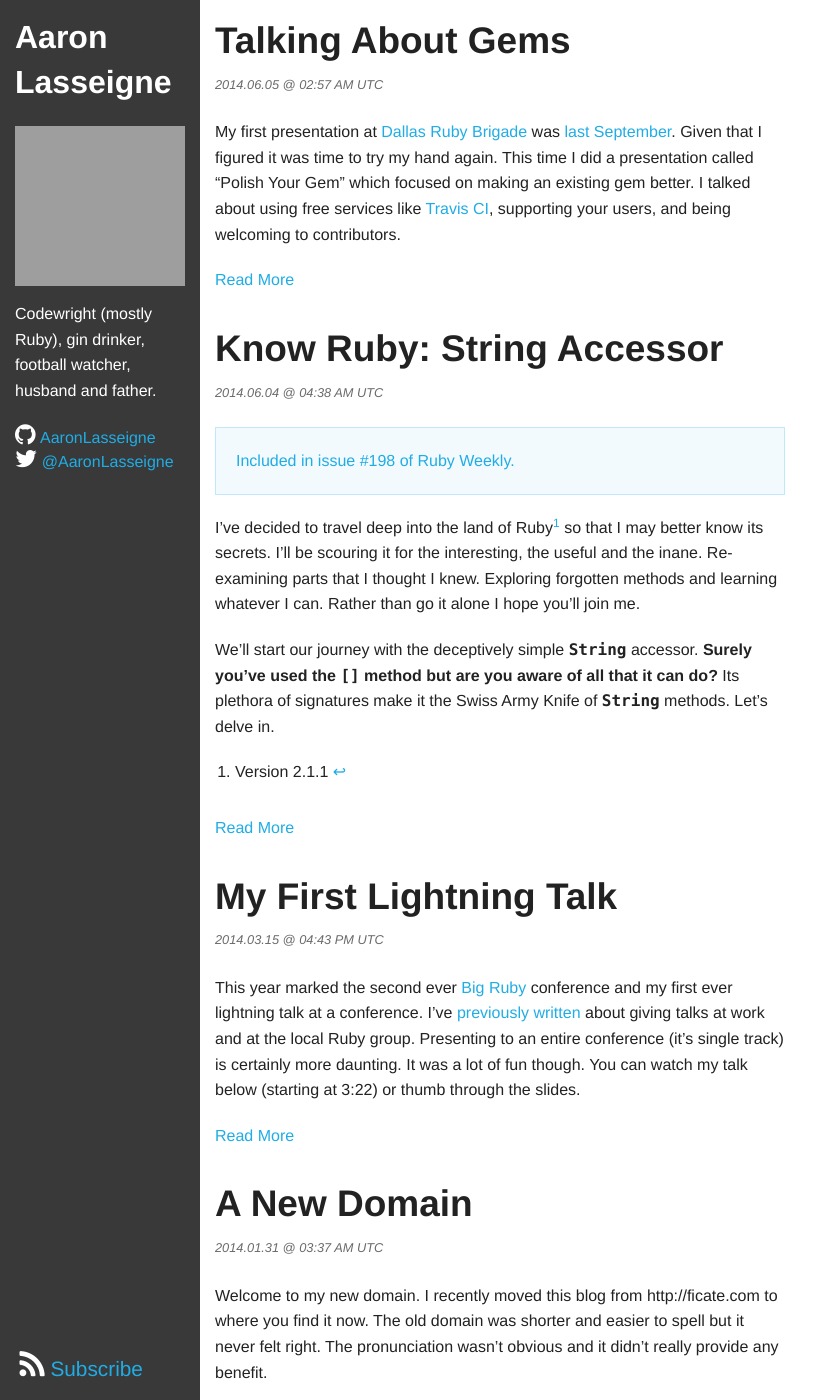
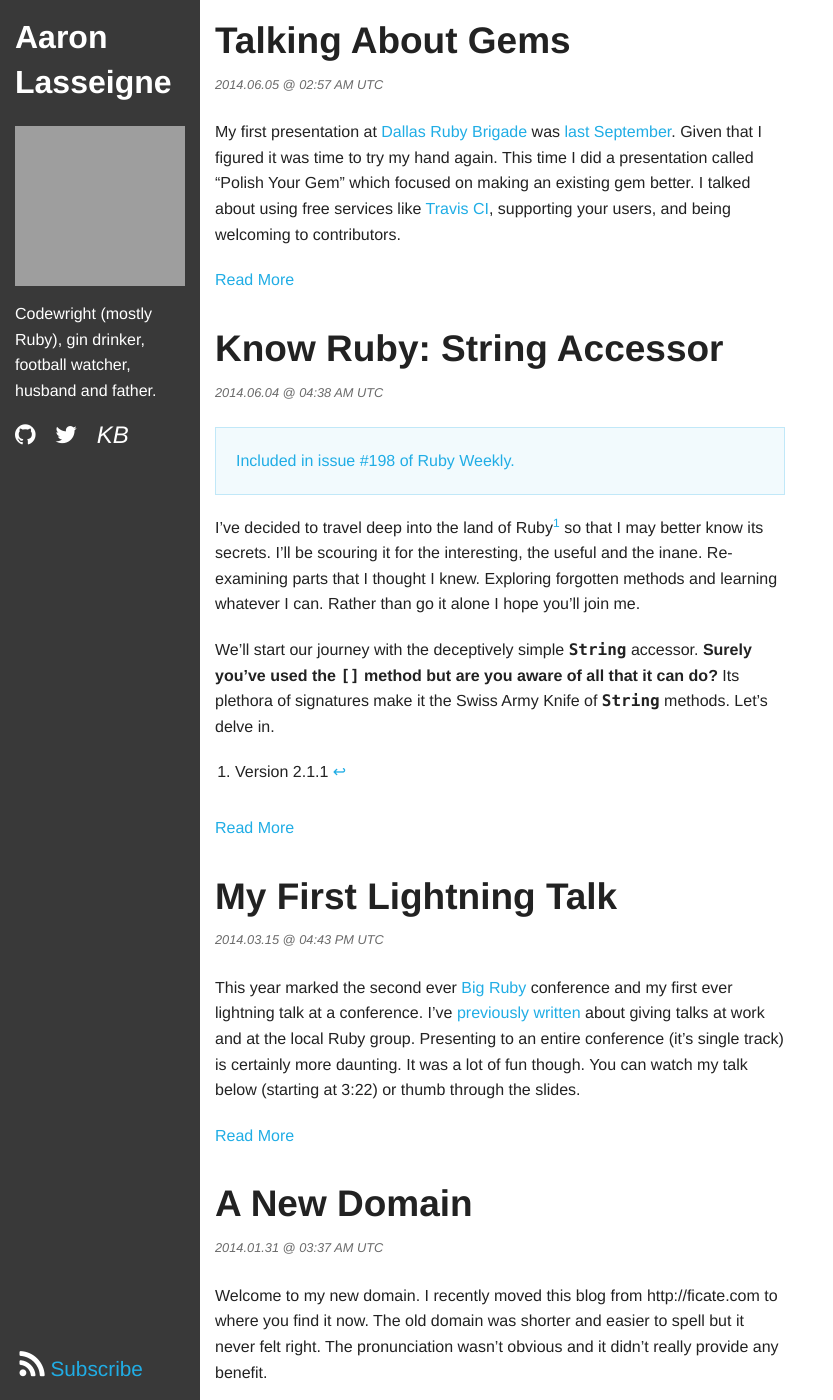
Before and after one commit to AaronLasseigne/aaronlasseigne.github.com, a Jekyll site: the page built from index.html, in a window 1280 px wide and 1400 px high. Shown: the whole window, without its empty margins (0-833 px from the left). Built offline with Jekyll 4.4.1, drawn with Linux system fonts in a browser that asks for light colours; the list of posts is cut into pages by our own code; grey boxes are pictures that could not be loaded.

Commit message:
add keybase link and only use icons in about

```diff
--- a/_data/author.yml
+++ b/_data/author.yml
@@ -5,3 +5,4 @@ email: aaron.lasseigne@gmail.com
 image: https://secure.gravatar.com/avatar/fe626a35c8b3a4050836d3af8d05ee17
 github: AaronLasseigne
 twitter: AaronLasseigne
+keybase: AaronLasseigne
--- a/_layouts/default.html
+++ b/_layouts/default.html
@@ -30,10 +30,13 @@
         <h2 class="show-for-small-only">About</h2>
         <p>{{ site.description }}</p>
         <a href="//github.com/{{ site.data.author.github }}">
-          <i class="icon-github-circled"></i> {{ site.data.author.github }}
-        </a><br style="margin-bottom: 12px;">
+          <i class="icon-github-circled"></i>
+        </a>
         <a href="//twitter.com/{{ site.data.author.twitter }}">
-          <i class="icon-twitter"></i> @{{ site.data.author.twitter }}
+          <i class="icon-twitter"></i>
+        </a>
+        <a href="//keybase.io/{{ site.data.author.keybase }}">
+          <i>KB</i>
         </a>
       </div>
       <div id="footer">
--- a/css/about.css
+++ b/css/about.css
@@ -19,3 +19,6 @@
   color: #fff;
   font-size: 1.5rem;
 }
+#about a {
+  margin-right: 0.9375em;
+}
```
Also changed, not shown: assets/all.css.
